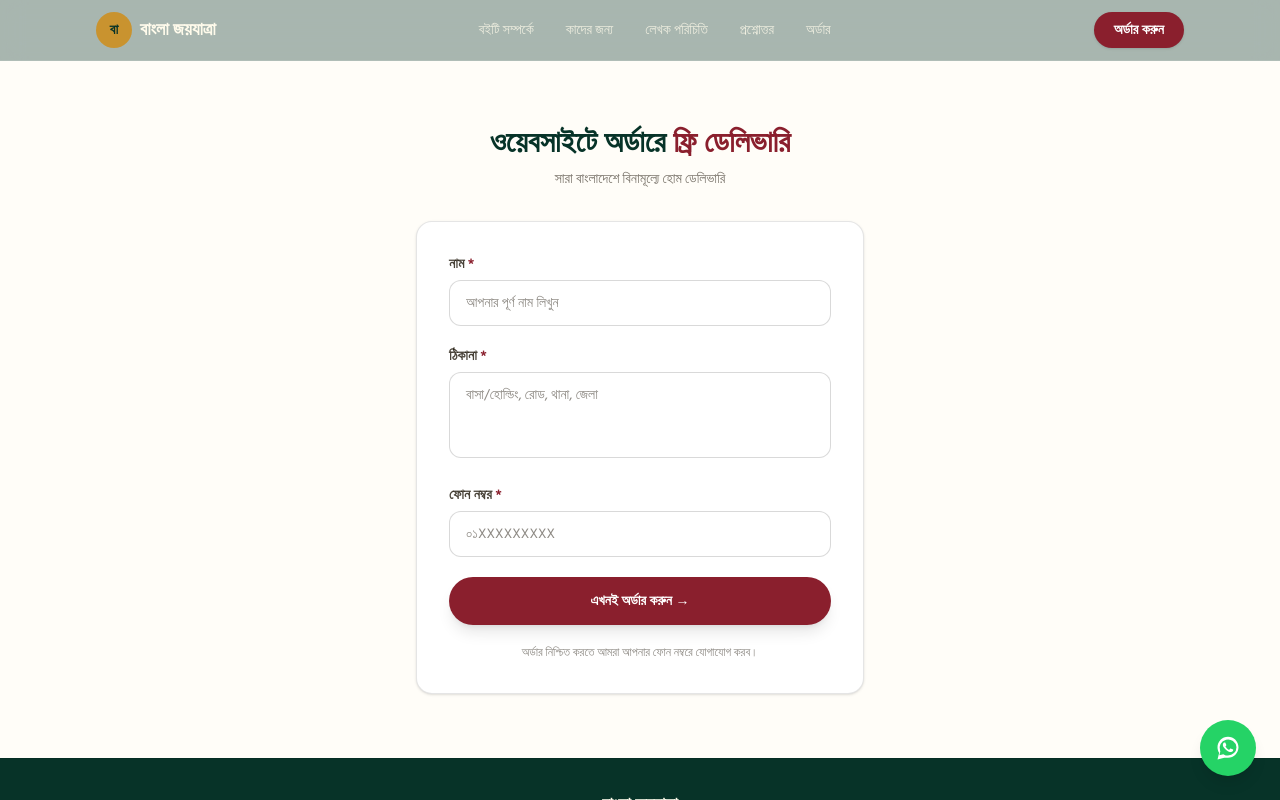
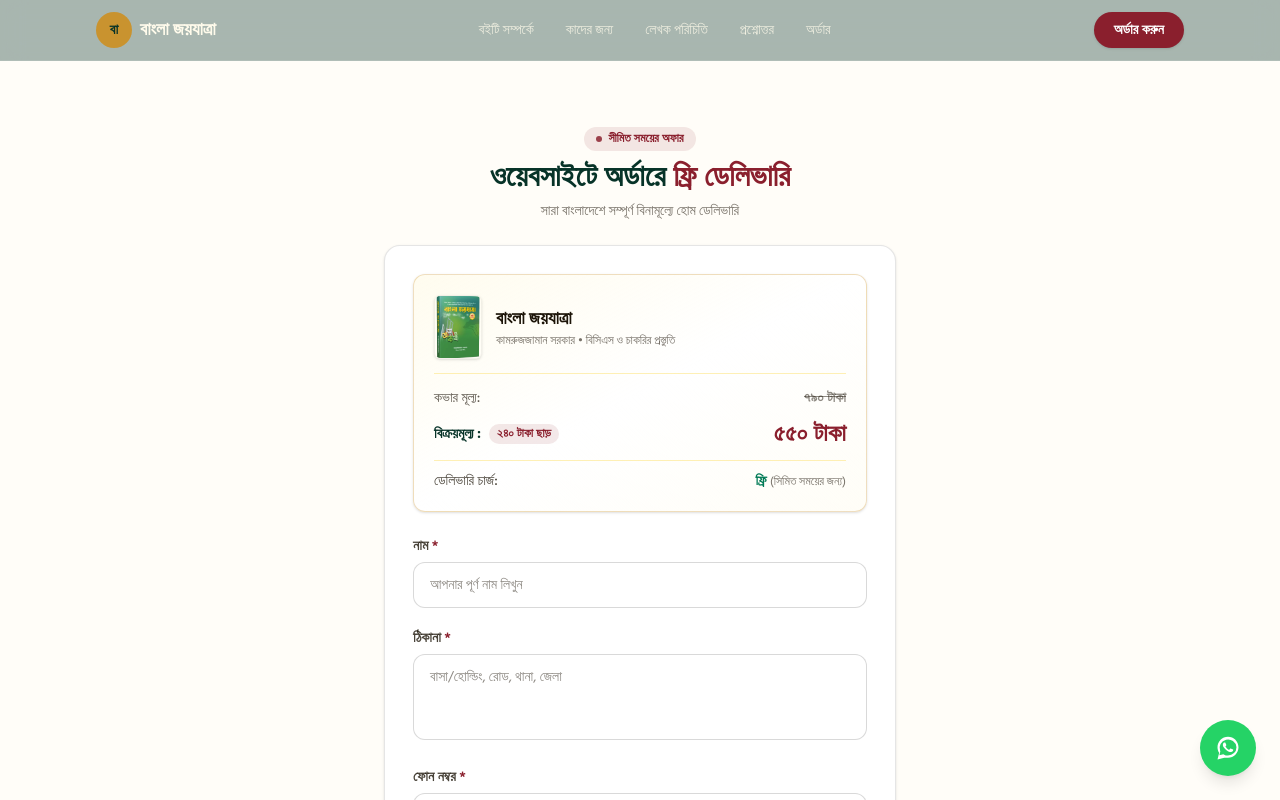
Before and after one commit to nahidrajbd/joyjatra, a Next.js app: page /offer in a window 1280 px wide. Shown: the top 800 px of the page. Built offline with nearby package versions, Linux system fonts and the light colour scheme.

Commit message:
Price added on offer page

```diff
--- a/src/app/layout.tsx
+++ b/src/app/layout.tsx
@@ -40,6 +40,13 @@ export const metadata: Metadata = {
     "banglajoyjatra",
   ],
   authors: [{ name: "কামরুজজামান সরকার" }],
+  icons: {
+    icon: [
+      { url: "/favicon.png", type: "image/png" },
+    ],
+    shortcut: "/favicon.png",
+    apple: "/favicon.png",
+  },
   alternates: {
     canonical: SITE_URL,
   },
--- a/src/app/offer/page.tsx
+++ b/src/app/offer/page.tsx
@@ -7,7 +7,7 @@ import OfferOrderForm from "@/components/OfferOrderForm";
 export const metadata: Metadata = {
   title: "বিশেষ অফার — ওয়েবসাইটে অর্ডারে সারা বাংলাদেশে ফ্রি ডেলিভারি",
   description:
-    "বাংলা জয়যাত্রা বইয়ের ওয়েবসাইট বিশেষ অফার — এখনই অর্ডার করুন এবং সারা বাংলাদেশে সম্পূর্ণ বিনামূল্যে হোম ডেলিভারি পান।",
+    "বাংলা জয়যাত্রা বইয়ের ওয়েবসাইট বিশেষ অফার — কভার মূল্য ৭৯০ টাকা, বিক্রয়মূল্য ৫৫০ টাকা এবং সারা বাংলাদেশে ফ্রি ডেলিভারি। এখনই অর্ডার করুন!",
 };
 
 export default function OfferPage() {
@@ -15,21 +15,25 @@ export default function OfferPage() {
     <div className="flex min-h-full flex-col bg-background">
       <SiteHeader />
 
-      <main className="flex flex-1 items-center justify-center px-5 py-16 sm:px-8">
-        <div className="w-full max-w-md">
+      <main className="flex flex-1 items-center justify-center px-4 py-12 sm:px-6 sm:py-16">
+        <div className="w-full max-w-lg">
           {/* Offer header */}
-          <div className="mb-8 text-center">
+          <div className="mb-6 text-center">
+            <span className="mb-2 inline-flex items-center gap-1.5 rounded-full bg-brand-maroon/10 px-3 py-1 text-xs font-bold text-brand-maroon">
+              <span className="h-1.5 w-1.5 animate-pulse rounded-full bg-brand-maroon" />
+              সীমিত সময়ের অফার
+            </span>
             <h1 className="text-2xl font-bold text-brand-green-dark sm:text-3xl">
               ওয়েবসাইটে অর্ডারে{" "}
               <span className="text-brand-maroon">ফ্রি ডেলিভারি</span>
             </h1>
-            <p className="mt-2 text-sm text-foreground/60">
-              সারা বাংলাদেশে বিনামূল্যে হোম ডেলিভারি
+            <p className="mt-1.5 text-sm text-foreground/60">
+              সারা বাংলাদেশে সম্পূর্ণ বিনামূল্যে হোম ডেলিভারি
             </p>
           </div>
 
           {/* Form card */}
-          <div className="rounded-2xl border border-black/10 bg-white p-6 shadow-sm sm:p-8">
+          <div className="rounded-2xl border border-black/10 bg-white p-5 shadow-sm sm:p-7">
             <Suspense>
               <OfferOrderForm />
             </Suspense>
--- a/src/components/OfferOrderForm.tsx
+++ b/src/components/OfferOrderForm.tsx
@@ -1,5 +1,6 @@
 "use client";
 
+import Image from "next/image";
 import { useSearchParams } from "next/navigation";
 
 export default function OfferOrderForm() {
@@ -27,15 +28,88 @@ export default function OfferOrderForm() {
   }
 
   return (
+    <div>
+      {/* Price & Book details */}
+      <div className="mb-6 overflow-hidden rounded-xl border border-brand-gold/30 bg-gradient-to-br from-amber-50/80 via-white to-amber-50/40 p-4 sm:p-5 shadow-sm">
+        <div className="flex items-center gap-3.5 border-b border-amber-200/60 pb-3.5">
+          <div className="relative h-16 w-12 flex-shrink-0 overflow-hidden rounded-md border border-black/5 shadow-sm">
+            <Image
+              src="/book-cover.png"
+              alt="বাংলা জয়যাত্রা বইয়ের প্রচ্ছদ"
+              fill
+              className="object-cover"
+              sizes="48px"
+            />
+          </div>
+          <div>
+            <h2 className="text-base font-bold text-foreground sm:text-lg">
+              বাংলা জয়যাত্রা
+            </h2>
+            <p className="text-xs text-foreground/60">
+              কামরুজজামান সরকার • বিসিএস ও চাকরির প্রস্তুতি
+            </p>
+          </div>
+        </div>
+
+        <div className="mt-3.5 space-y-2.5 text-sm">
+          <div className="flex items-center justify-between text-foreground/70">
+            <span className="font-medium">কভার মূল্য:</span>
+            <span className="font-semibold text-foreground/50 line-through">
+              ৭৯০ টাকা
+            </span>
+          </div>
+
+          <div className="flex items-center justify-between">
+            <div className="flex items-center gap-2">
+              <span className="font-bold text-brand-green-dark">
+                বিক্রয়মূল্য :
+              </span>
+              <span className="rounded-full bg-brand-maroon/10 px-2 py-0.5 text-xs font-bold text-brand-maroon">
+                ২৪০ টাকা ছাড়
+              </span>
+            </div>
+            <span className="text-2xl font-black text-brand-maroon">
+              ৫৫০ টাকা
+            </span>
+          </div>
+
+          <div className="flex items-center justify-between border-t border-amber-200/60 pt-2.5">
+            <span className="font-medium text-foreground/80">
+              ডেলিভারি চার্জ:
+            </span>
+            <span className="font-bold text-emerald-700">
+              ফ্রি{" "}
+              <span className="text-xs font-normal text-foreground/60">
+                (সিমিত সময়ের জন্য)
+              </span>
+            </span>
+          </div>
+        </div>
+      </div>
+
       <form
         action="https://formsubmit.co/mksarker2020@gmail.com"
         method="POST"
         className="space-y-5"
       >
-      <input type="hidden" name="_next" value="https://banglajoyjatra.com/offer?submitted=1" />
-      <input type="hidden" name="_subject" value="নতুন অর্ডার — ওয়েবসাইট স্পেশাল অফার" />
+        <input
+          type="hidden"
+          name="_next"
+          value="https://banglajoyjatra.com/offer?submitted=1"
+        />
+        <input
+          type="hidden"
+          name="_subject"
+          value="নতুন অর্ডার — ওয়েবসাইট স্পেশাল অফার"
+        />
         <input type="hidden" name="_captcha" value="false" />
         <input type="hidden" name="_template" value="table" />
+        <input type="hidden" name="বইয়ের নাম" value="বাংলা জয়যাত্রা" />
+        <input
+          type="hidden"
+          name="মূল্য বিবরণ"
+          value="বিক্রয়মূল্য : ৫৫০ টাকা (কভার মূল্য: ৭৯০ টাকা, ডেলিভারি চার্জ: ফ্রি)"
+        />
 
       <div>
         <label
@@ -101,5 +175,6 @@ export default function OfferOrderForm() {
         অর্ডার নিশ্চিত করতে আমরা আপনার ফোন নম্বরে যোগাযোগ করব।
       </p>
     </form>
+  </div>
   );
 }
```
Also changed, not shown: public/favicon.png (added), src/app/icon.png (added). Lines whose indentation alone changed are shown as unchanged.
